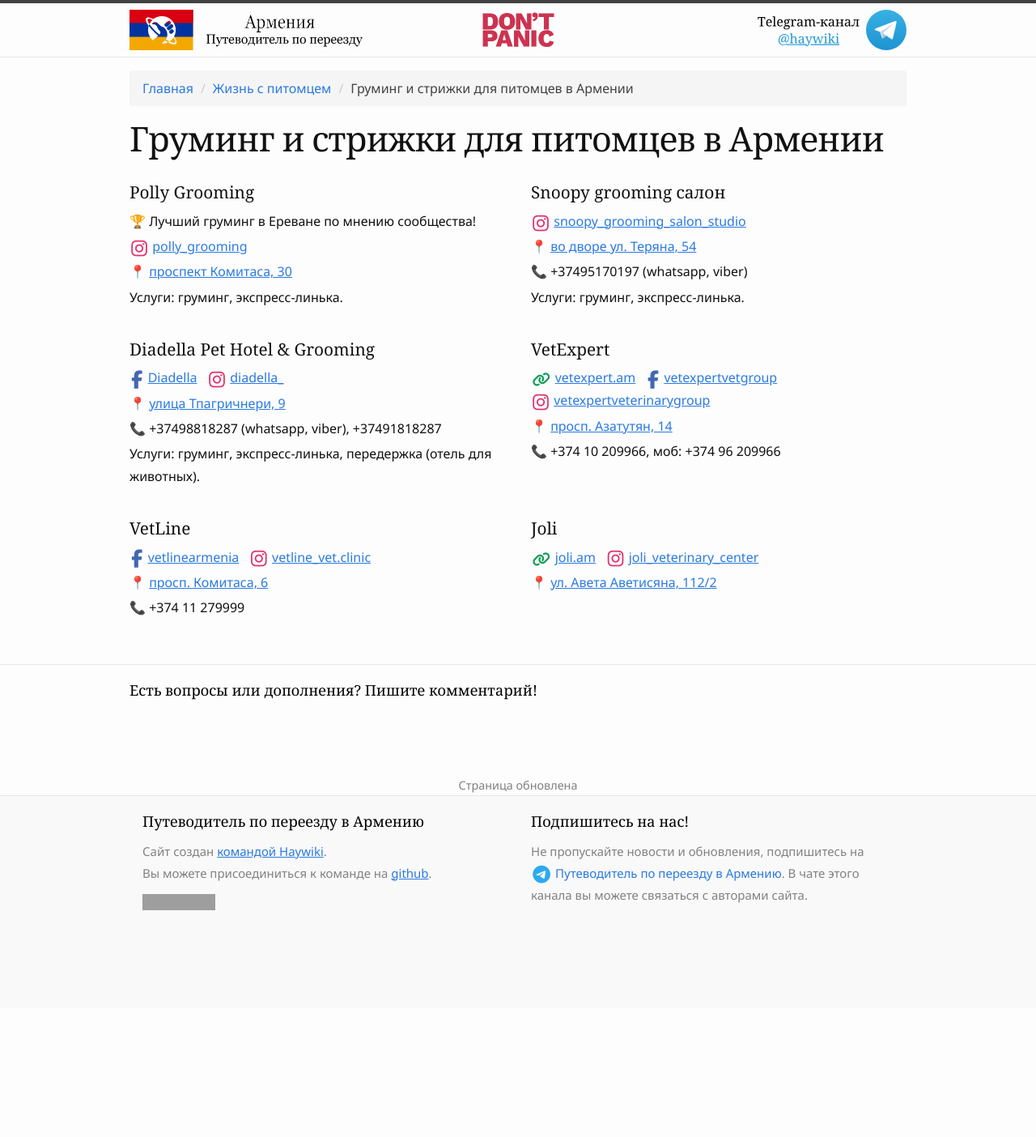
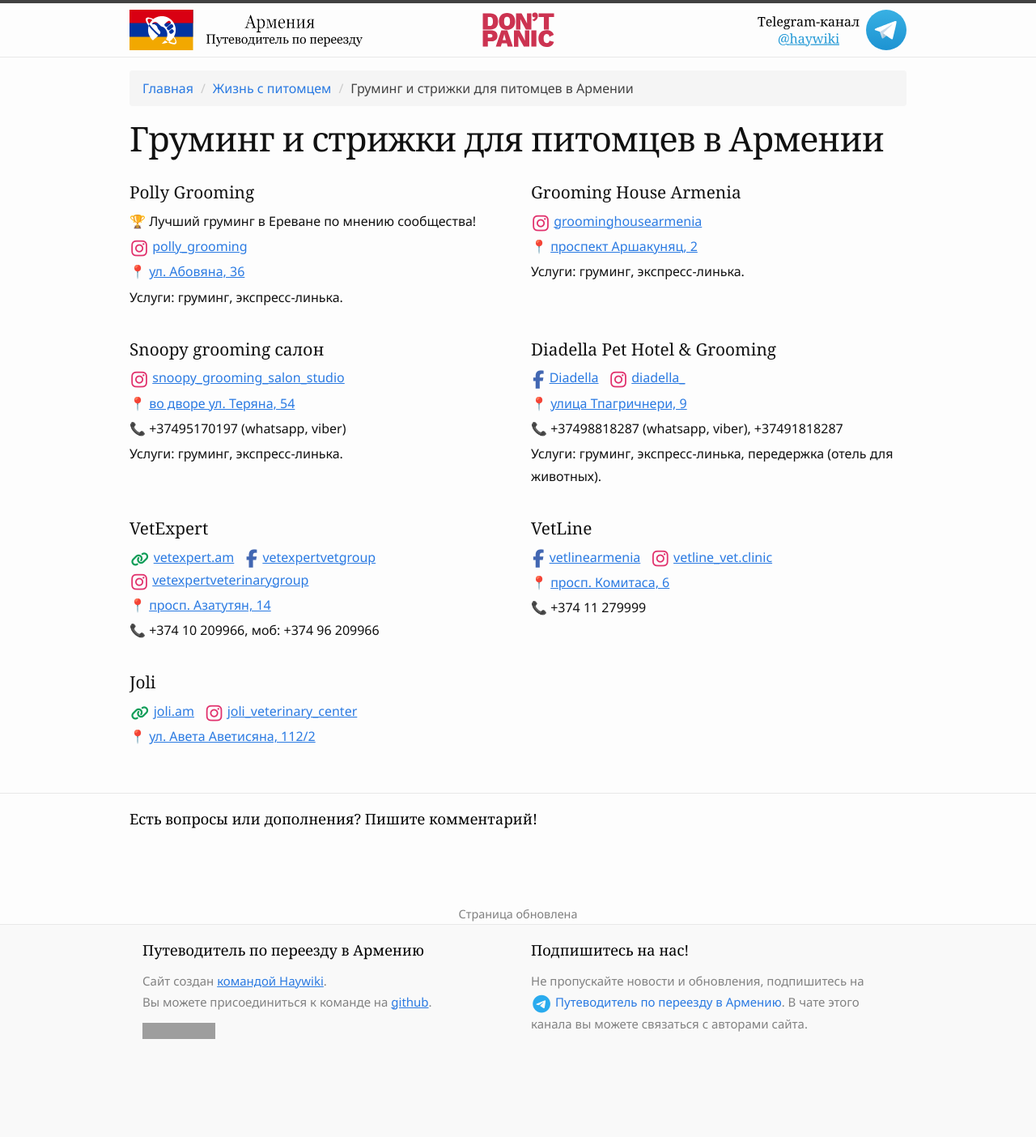
Before and after one commit to haywiki/haywiki.github.io, a Jekyll site: the page built from animals/grooming.md, in a window 1280 px wide. Shown: the whole page at 81% size. Built offline with Jekyll 4.4.1, drawn with Linux system fonts in a browser that asks for light colours; nearby versions of some CDN libraries; a script that is not in the unit is left out; before the commit the page ends 1245 px from its top, so only the background shows below that; grey boxes are pictures that could not be loaded.

Commit message:
новые грумеры!

```diff
--- a/animals/grooming.md
+++ b/animals/grooming.md
@@ -13,7 +13,16 @@
 
 - 🏆 Лучший груминг в Ереване по мнению сообщества!
 - <i class="fa-brands fa-instagram"></i> [polly_grooming](https://www.instagram.com/polly_grooming/)
-- 📍 [проспект Комитаса, 30](https://yandex.ru/maps/org/forest_voices_zoomagazin/99596547688/)
+- 📍 [ул. Абовяна, 36](https://yandex.ru/maps/org/forest_voices_zoomagazin/57855023163/)
+- Услуги: груминг, экспресс-линька.
+
+</div>
+<div class="card">
+
+### Grooming House Armenia
+
+- <i class="fa-brands fa-instagram"></i> [groominghousearmenia](https://www.instagram.com/groominghousearmenia/)
+- 📍 [проспект Аршакуняц, 2](https://yandex.ru/maps/10262/yerevan/house/YE0YcwdnSUQEQFpqfX12cHplbA==/)
 - Услуги: груминг, экспресс-линька.
 
 </div>
```
